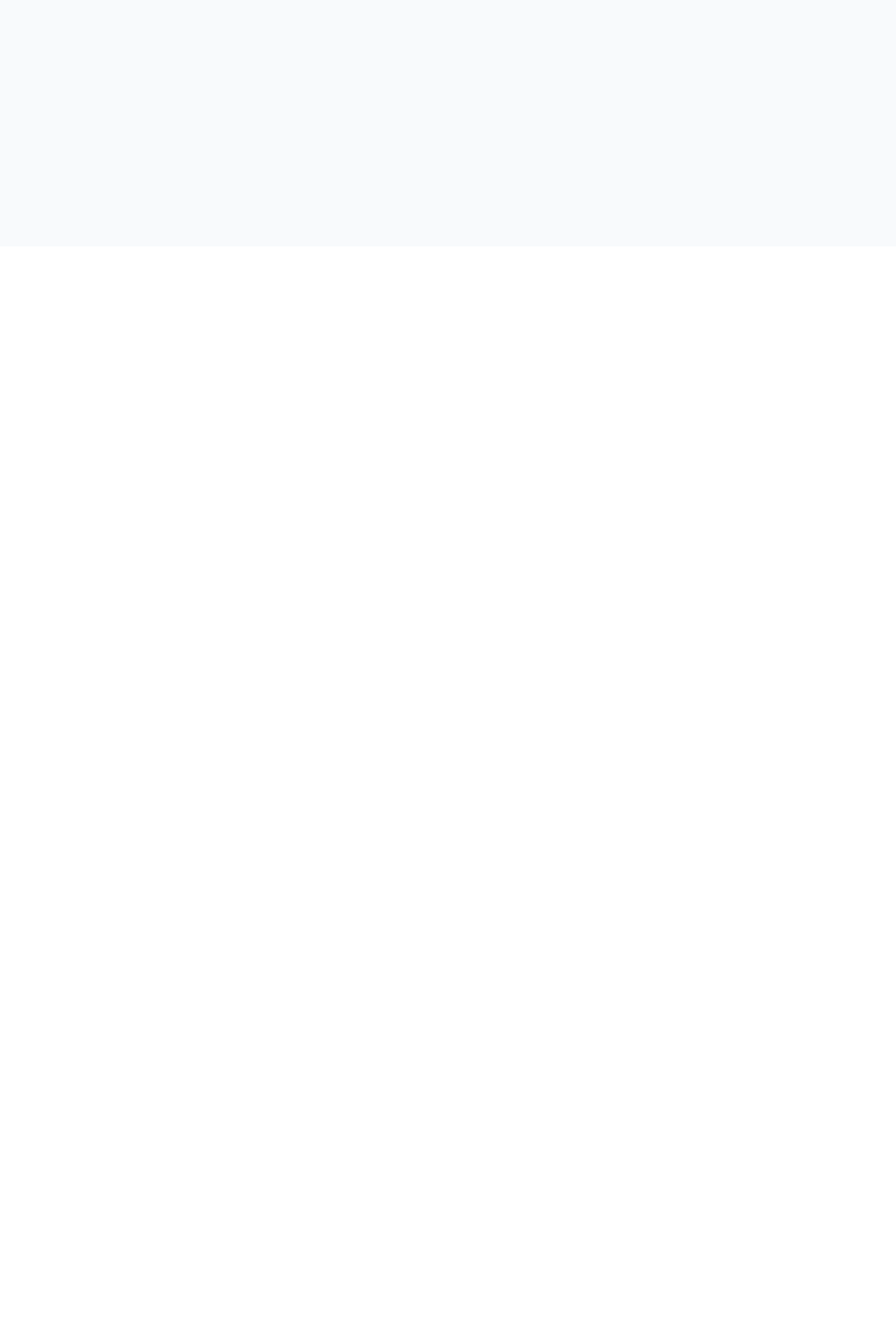
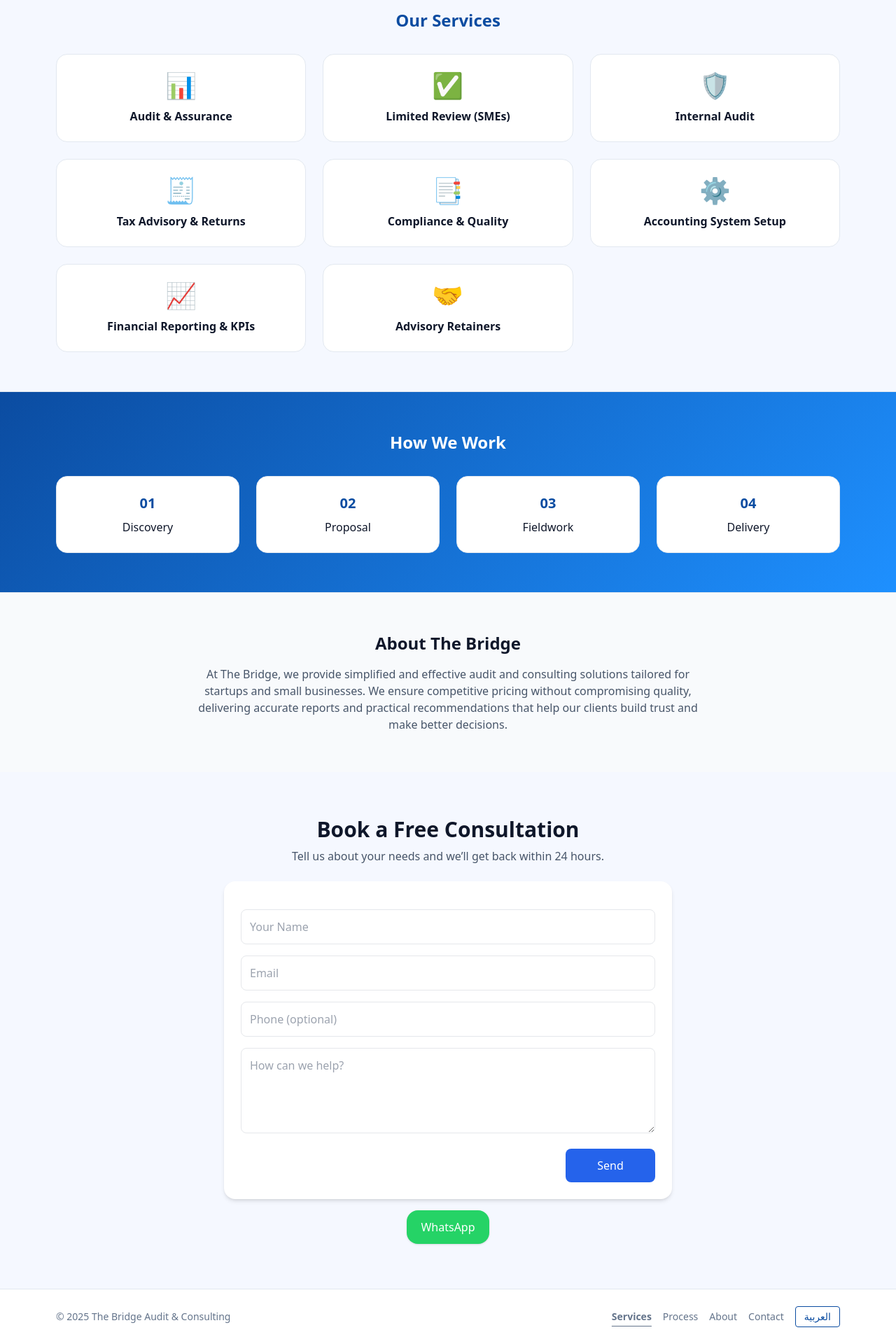
Before and after one commit to mrmohamadyusuf-debug/thebridge-vercel, a React (Vite) app: page / in a window 1280 px wide. Shown: the part 448-2368 px from the top of the page at 70% size. Before the commit the page ends 800 px from the top, so only its background shows below. Built offline with nearby package versions, Linux system fonts and the light colour scheme.

Commit message:
Update App.jsx

```diff
--- a/src/App.jsx
+++ b/src/App.jsx
@@ -108,7 +108,7 @@ export default function App() {
 
   // ====== Contact form (Formspree) ======
   const [submitting, setSubmitting] = useState(false)
-  const [status, setStatus] = useState(null)
+  const [status, setStatus] = useState(null) // 'ok' | 'err' | null
   const [form, setForm] = useState({ name: '', email: '', phone: '', message: '', _gotcha: '' })
 
   const handleSubmit = async (e) => {
@@ -168,7 +168,7 @@ export default function App() {
               <div
                 className="font-semibold transition-colors"
                 style={{
-                  color: scrolled ? '#FFFFFF' : PRIMARY,
+                  color: scrolled ? '#FFFFFF' : '#0B4CA1',
                   textShadow: scrolled ? '0 1px 2px rgba(0,0,0,0.25)' : 'none'
                 }}
               >
@@ -224,8 +224,161 @@ export default function App() {
         </div>
       </header>
 
-      {/* باقي الكود (Hero, Services, Process, About, Contact, Footer) بدون تغيير */}
-      {/* ... */}
+      {/* HERO */}
+      <a id="top" />
+      <section
+        className="text-center py-20 text-white"
+        style={{ background: `linear-gradient(135deg, ${PRIMARY} 0%, ${ACCENT} 100%)` }}
+      >
+        <h1 className="text-3xl md:text-5xl font-bold">{dict[lang].hero}</h1>
+        <p className="mt-4 max-w-2xl mx-auto">{dict[lang].desc}</p>
+        <div className="mt-6 flex gap-4 justify-center">
+          <a href="#services" className="px-4 py-2 text-white rounded" style={{ backgroundColor: PRIMARY_DARK }}>
+            {dict[lang].ctaExplore}
+          </a>
+          <a href="https://wa.me/96879434422" className="px-4 py-2 text-white rounded" style={{ backgroundColor: WHATSAPP }}>
+            {dict[lang].whatsapp}
+          </a>
+        </div>
+      </section>
+
+      {/* SERVICES */}
+      <section id="services" className="py-14 text-center scroll-mt-24" style={{ background: SOFT_BG }}>
+        <h2 className="text-2xl font-bold" style={{ color: PRIMARY }}>{dict[lang].servicesTitle}</h2>
+        <div className="mt-8 grid sm:grid-cols-2 lg:grid-cols-3 gap-6 max-w-6xl mx-auto px-4">
+          {services.map((s, i) => (
+            <div key={i} className="p-6 bg-white rounded-2xl border border-slate-200 hover:shadow-md transition">
+              <div className="text-4xl">{s.icon}</div>
+              <h3 className="mt-3 font-semibold">{lang === 'ar' ? s.ar : s.en}</h3>
+            </div>
+          ))}
+        </div>
+      </section>
+
+      {/* PROCESS */}
+      <section id="process" className="py-14 text-center border-y border-slate-200 scroll-mt-24 text-white"
+        style={{ background: `linear-gradient(135deg, ${PRIMARY} 0%, ${ACCENT} 100%)` }}>
+        <h2 className="text-2xl font-bold">{dict[lang].processTitle}</h2>
+        <div className="mt-8 grid sm:grid-cols-2 lg:grid-cols-4 gap-6 max-w-6xl mx-auto px-4">
+          {steps.map((s) => (
+            <div key={s.n} className="p-6 bg-white text-slate-900 rounded-2xl border border-slate-200">
+              <div className="font-bold text-xl" style={{ color: PRIMARY }}>0{s.n}</div>
+              <div className="mt-2">{lang === 'ar' ? s.ar : s.en}</div>
+            </div>
+          ))}
+        </div>
+      </section>
+
+      {/* ABOUT */}
+      <section id="about" className="py-14 text-center max-w-3xl mx-auto px-4 scroll-mt-24">
+        <h2 className="text-2xl font-bold">{dict[lang].aboutTitle}</h2>
+        <p className="mt-4 text-slate-600">
+          {lang === 'en'
+            ? 'At The Bridge, we provide simplified and effective audit and consulting solutions tailored for startups and small businesses. We ensure competitive pricing without compromising quality, delivering accurate reports and practical recommendations that help our clients build trust and make better decisions.'
+            : 'نحن في The Bridge نوفر حلول تدقيق واستشارات مالية مبسطة وفعّالة، موجهة خصيصًا للشركات الناشئة والصغيرة. نضمن لعملائنا أسعارًا مناسبة دون المساس بالجودة، مع تقديم تقارير دقيقة وتوصيات عملية تساعدهم على بناء الثقة في أعمالهم واتخاذ قرارات أفضل.'}
+        </p>
+      </section>
+
+      {/* CONTACT */}
+      <section id="contact" className="py-16 scroll-mt-24" style={{ background: SOFT_BG }}>
+        <div className="mx-auto max-w-2xl px-4">
+          <h2 className="text-2xl md:text-3xl font-bold text-center">{dict[lang].contactTitle}</h2>
+          <p className="mt-2 text-slate-600 text-center">{dict[lang].contactDesc}</p>
+
+          <form onSubmit={handleSubmit} className={`mt-6 bg-white p-6 rounded-2xl shadow-md space-y-4 ${rtl ? 'text-right' : 'text-left'}`}>
+            {/* honeypot */}
+            <input
+              type="text"
+              name="_gotcha"
+              value={form._gotcha}
+              onChange={(e)=> setForm({ ...form, _gotcha: e.target.value })}
+              className="hidden"
+              tabIndex={-1}
+              autoComplete="off"
+            />
+            <div className="space-y-4">
+              <input
+                type="text"
+                name="name"
+                required
+                value={form.name}
+                onChange={(e)=> setForm({ ...form, name: e.target.value })}
+                placeholder={dict[lang].form.name}
+                className="w-full p-3 border rounded-lg focus:ring-2 focus:ring-blue-500"
+              />
+              <input
+                type="email"
+                name="email"
+                required
+                value={form.email}
+                onChange={(e)=> setForm({ ...form, email: e.target.value })}
+                placeholder={dict[lang].form.email}
+                className="w-full p-3 border rounded-lg focus:ring-2 focus:ring-blue-500"
+              />
+              <input
+                type="tel"
+                name="phone"
+                value={form.phone}
+                onChange={(e)=> setForm({ ...form, phone: e.target.value })}
+                placeholder={dict[lang].form.phone}
+                className="w-full p-3 border rounded-lg focus:ring-2 focus:ring-blue-500"
+              />
+              <textarea
+                name="message"
+                rows="4"
+                required
+                value={form.message}
+                onChange={(e)=> setForm({ ...form, message: e.target.value })}
+                placeholder={dict[lang].form.message}
+                className="w-full p-3 border rounded-lg focus:ring-2 focus:ring-blue-500"
+              />
+            </div>
+
+            <div className={`mt-2 flex ${rtl ? 'justify-start' : 'justify-end'}`}>
+              <button
+                type="submit"
+                disabled={submitting}
+                className="min-w-32 bg-blue-600 text-white py-3 px-5 rounded-lg font-medium hover:bg-blue-700 disabled:opacity-60"
+              >
+                {submitting ? dict[lang].form.sending : dict[lang].form.send}
+              </button>
+            </div>
+
+            {status === 'ok' && (
+              <div className="text-green-600 text-sm">{dict[lang].form.ok}</div>
+            )}
+            {status === 'err' && (
+              <div className="text-red-600 text-sm">{dict[lang].form.err}</div>
+            )}
+          </form>
+
+          <div className="mt-4 flex justify-center">
+            <a
+              href="https://wa.me/96879434422"
+              className="rounded-2xl px-5 py-3 text-white font-medium shadow"
+              style={{ backgroundColor: WHATSAPP }}
+            >
+              {dict[lang].whatsapp}
+            </a>
+          </div>
+        </div>
+      </section>
+
+      {/* FOOTER */}
+      <footer className="border-t border-slate-200 bg-white py-6">
+        <div className="mx-auto max-w-6xl px-4 text-sm text-slate-500 flex flex-col md:flex-row items-center justify-between gap-3">
+          <div>© {new Date().getFullYear()} The Bridge Audit & Consulting</div>
+          <div className="flex items-center gap-4">
+            <a href="#services" className={navClass('services')}>{dict[lang].nav.services}</a>
+            <a href="#process" className={navClass('process')}>{dict[lang].nav.process}</a>
+            <a href="#about" className={navClass('about')}>{dict[lang].nav.about}</a>
+            <a href="#contact" className={navClass('contact')}>{dict[lang].nav.contact}</a>
+            <button onClick={() => setLang(lang === 'en' ? 'ar' : 'en')} className="px-3 py-1 rounded border" style={{ borderColor: '#0B4CA1', color: '#0B4CA1' }}>
+              {dict[lang].switch}
+            </button>
+          </div>
+        </div>
+      </footer>
     </div>
   )
 }
```
